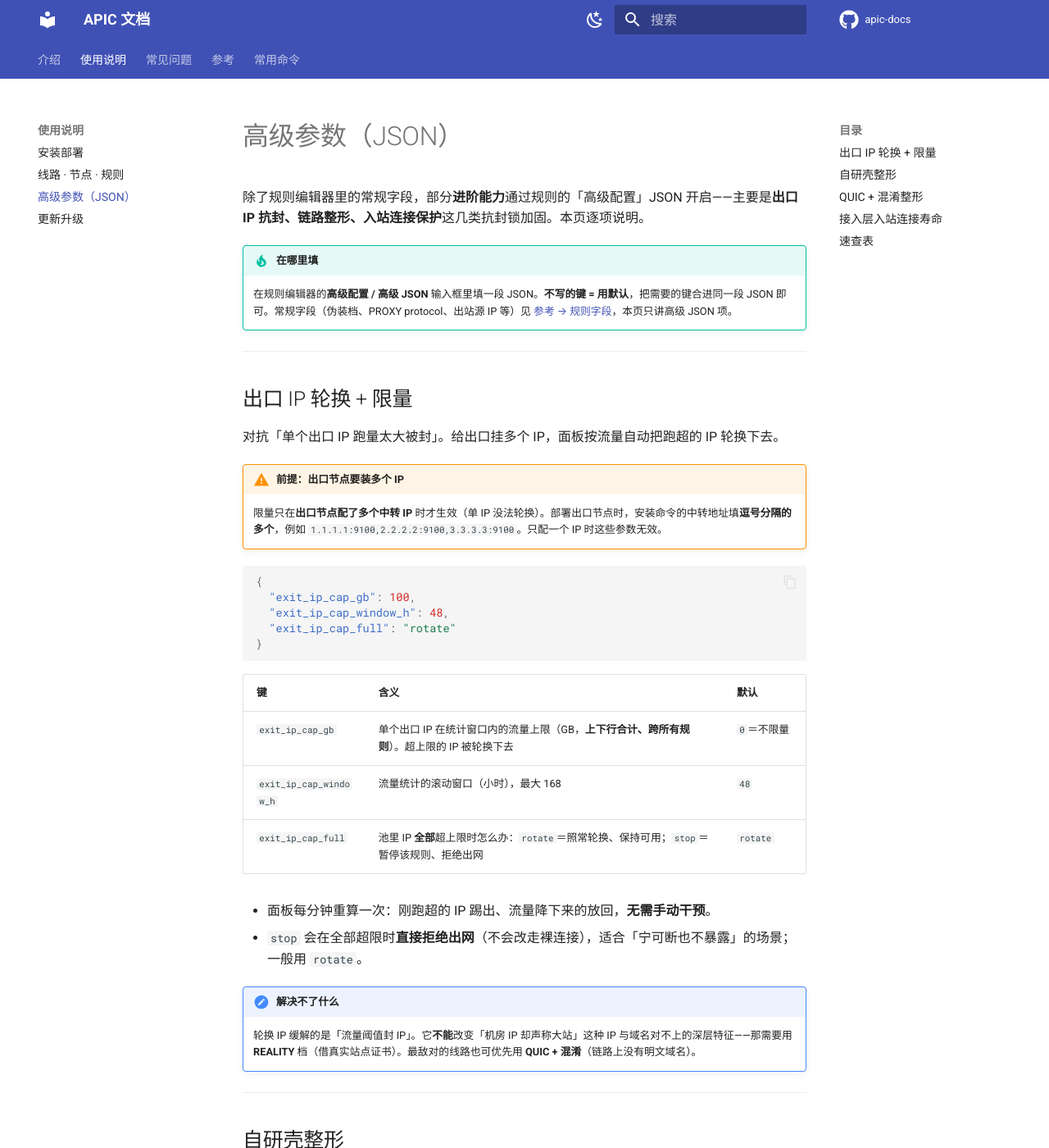
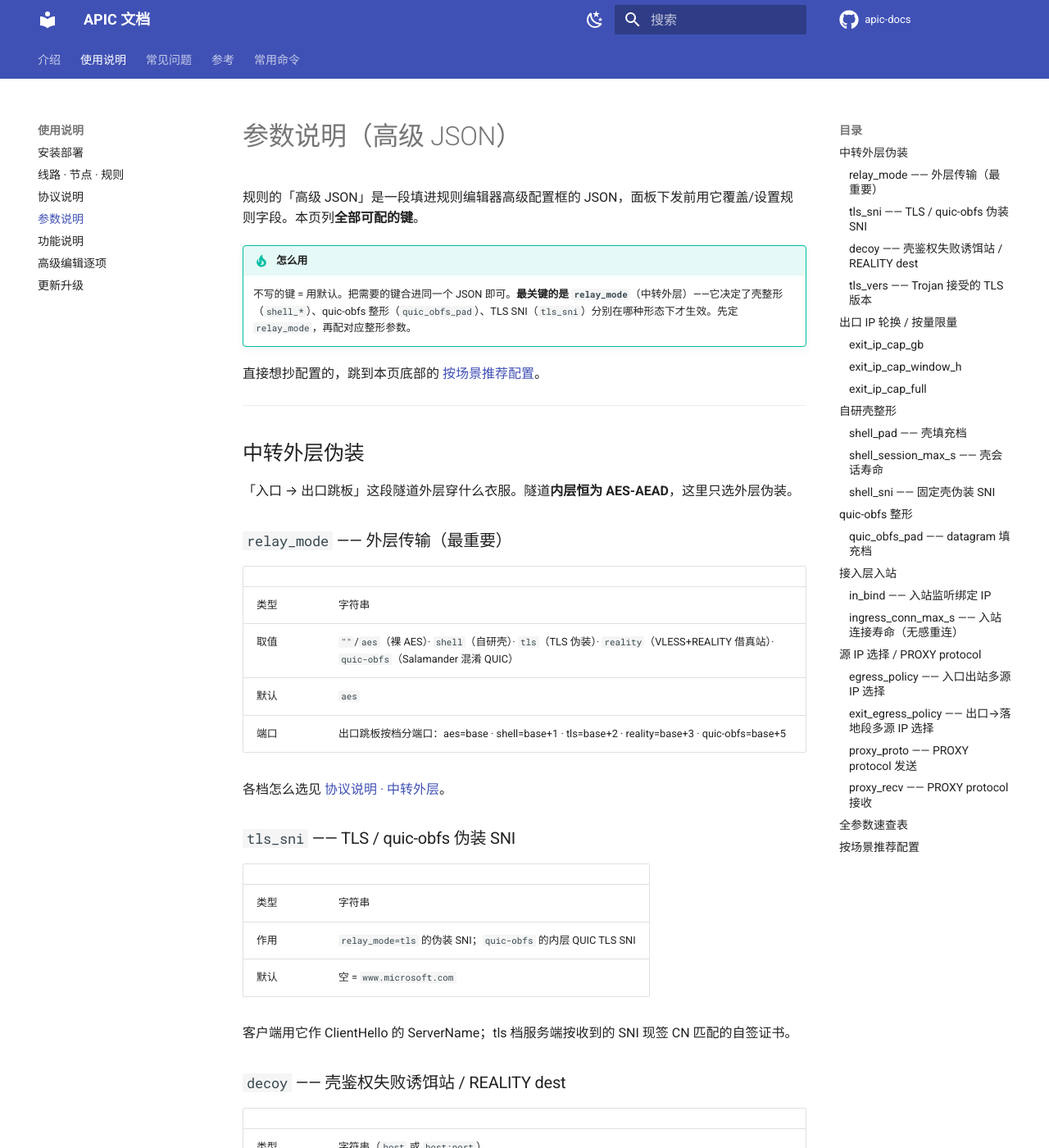
Before and after one commit to cenbaixi/apic-docs, an MkDocs documentation site: the page built from docs/guide/advanced.md, in a window 1280 px wide and 1400 px high. Shown: the whole window at 82% size. Built offline with MkDocs 1.6.1 and Material for MkDocs 9.7.7, drawn with Linux system fonts in a browser that asks for light colours; comment, search, counter and statistics services are not loaded; some of the changed text lies outside the part shown.

````diff
--- a/docs/guide/advanced.md
+++ b/docs/guide/advanced.md
@@ -1,125 +1,299 @@
-# 高级参数（JSON）
+# 参数说明（高级 JSON）
 
-除了规则编辑器里的常规字段，部分**进阶能力**通过规则的「高级配置」JSON 开启——主要是**出口 IP 抗封、链路整形、入站连接保护**这几类抗封锁加固。本页逐项说明。
+规则的「高级 JSON」是一段填进规则编辑器高级配置框的 JSON，面板下发前用它覆盖/设置规则字段。本页列**全部可配的键**。
 
-!!! tip "在哪里填"
-    在规则编辑器的**高级配置 / 高级 JSON** 输入框里填一段 JSON。**不写的键 = 用默认**，把需要的键合进同一段 JSON 即可。常规字段（伪装档、PROXY protocol、出站源 IP 等）见 [参考 → 规则字段](../reference.md#规则字段)，本页只讲高级 JSON 项。
+!!! tip "怎么用"
+    不写的键 = 用默认。把需要的键合进同一个 JSON 即可。**最关键的是 `relay_mode`**（中转外层）——它决定了壳整形（`shell_*`）、quic-obfs 整形（`quic_obfs_pad`）、TLS SNI（`tls_sni`）分别在哪种形态下才生效。先定 `relay_mode`，再配对应整形参数。
+
+直接想抄配置的，跳到本页底部的 [按场景推荐配置](#按场景推荐配置)。
 
 ---
 
-## 出口 IP 轮换 + 限量
+## 中转外层伪装
 
-对抗「单个出口 IP 跑量太大被封」。给出口挂多个 IP，面板按流量自动把跑超的 IP 轮换下去。
+「入口 → 出口跳板」这段隧道外层穿什么衣服。隧道**内层恒为 AES-AEAD**，这里只选外层伪装。
 
-!!! warning "前提：出口节点要装多个 IP"
-    限量只在**出口节点配了多个中转 IP** 时才生效（单 IP 没法轮换）。部署出口节点时，安装命令的中转地址填**逗号分隔的多个**，例如 `1.1.1.1:9100,2.2.2.2:9100,3.3.3.3:9100`。只配一个 IP 时这些参数无效。
+### `relay_mode` —— 外层传输（最重要）
 
-```json
-{
-  "exit_ip_cap_gb": 100,
-  "exit_ip_cap_window_h": 48,
-  "exit_ip_cap_full": "rotate"
-}
-```
+| | |
+| --- | --- |
+| 类型 | 字符串 |
+| 取值 | `""`/`aes`（裸 AES）· `shell`（自研壳）· `tls`（TLS 伪装）· `reality`（VLESS+REALITY 借真站）· `quic-obfs`（Salamander 混淆 QUIC） |
+| 默认 | `aes` |
+| 端口 | 出口跳板按档分端口：aes=base · shell=base+1 · tls=base+2 · reality=base+3 · quic-obfs=base+5 |
 
-| 键 | 含义 | 默认 |
-| --- | --- | --- |
-| `exit_ip_cap_gb` | 单个出口 IP 在统计窗口内的流量上限（GB，**上下行合计、跨所有规则**）。超上限的 IP 被轮换下去 | `0`＝不限量 |
-| `exit_ip_cap_window_h` | 流量统计的滚动窗口（小时），最大 168 | `48` |
-| `exit_ip_cap_full` | 池里 IP **全部**超上限时怎么办：`rotate`＝照常轮换、保持可用；`stop`＝暂停该规则、拒绝出网 | `rotate` |
+各档怎么选见 [协议说明 · 中转外层](protocols.md#二中转外层协议层)。
 
-- 面板每分钟重算一次：刚跑超的 IP 踢出、流量降下来的放回，**无需手动干预**。
-- `stop` 会在全部超限时**直接拒绝出网**（不会改走裸连接），适合「宁可断也不暴露」的场景；一般用 `rotate`。
+### `tls_sni` —— TLS / quic-obfs 伪装 SNI
 
-!!! note "解决不了什么"
-    轮换 IP 缓解的是「流量阈值封 IP」。它**不能**改变「机房 IP 却声称大站」这种 IP 与域名对不上的深层特征——那需要用 **REALITY** 档（借真实站点证书）。最敌对的线路也可优先用 **QUIC + 混淆**（链路上没有明文域名）。
+| | |
+| --- | --- |
+| 类型 | 字符串 |
+| 作用 | `relay_mode=tls` 的伪装 SNI；`quic-obfs` 的内层 QUIC TLS SNI |
+| 默认 | 空 = `www.microsoft.com` |
+
+客户端用它作 ClientHello 的 ServerName；tls 档服务端按收到的 SNI 现签 CN 匹配的自签证书。
+
+### `decoy` —— 壳鉴权失败诱饵站 / REALITY dest
+
+| | |
+| --- | --- |
+| 类型 | 字符串（`host` 或 `host:port`） |
+| 作用 | ① 自研壳前置认证失败时回放到的诱饵站（空 = 伪装 SNI 的 :443）；② `reality` 复用此字段为借证书的真站 dest |
+| 默认 | 空 |
+
+!!! note "REALITY 必填真站"
+    reality 档**必填**一个真实大站（如 `www.apple.com:443`）。壳档可留空。多站轮换可逗号分隔，但每个站都要满足「SNI↔出口 IP 一致性」——随意混入不相关大站反而暴露。
+
+### `tls_vers` —— Trojan 接受的 TLS 版本
+
+| | |
+| --- | --- |
+| 类型 | 字符串（CSV：`1.3` · `1.2` · `1.2,1.3`） |
+| 作用 | 仅 Trojan-over-TLS 档（入站协议 = trojan） |
+
+---
+
+## 出口 IP 轮换 / 按量限量 { #exit-ip-cap }
+
+对抗「单出口 IP 流量阈值封禁」。
+
+!!! warning "前提"
+    出口节点装机时要配**多个** relay IP（`-relay-addr 1.1.1.1:9100,2.2.2.2:9100,...`），否则限量不触发（单 IP 没法轮换）。单 IP 部署这些键无副作用、不生效。
+
+### `exit_ip_cap_gb`
+
+| | |
+| --- | --- |
+| 类型 | 整数（GB） |
+| 作用 | 单个出口 relay IP 在窗口内的流量上限（**上下行合计、跨所有规则**） |
+| 默认 | `0` = 不限量（仅轮换） |
+| 语义 | 超帽的 IP 被踢出出口池；面板每 60s 重算一次（刚超帽踢出、降下来放回） |
+
+### `exit_ip_cap_window_h`
+
+| | |
+| --- | --- |
+| 类型 | 整数（小时） |
+| 作用 | 滚动统计窗口 |
+| 默认 | `48`（最大 168） |
+
+### `exit_ip_cap_full`
+
+| | |
+| --- | --- |
+| 类型 | 字符串 |
+| 取值 | `""`/`rotate`（软限：全超帽时仍全部参与，保可用）· `stop`（硬断：全超帽时空池、拒绝出网） |
+| 默认 | `rotate` |
+
+!!! danger "stop 会直接拒绝出网"
+    `stop` 在全部 IP 超帽时**拒绝出网，不裸奔直连**。适合「宁可断不可裸」的强隐蔽场景。
 
 ---
 
 ## 自研壳整形
 
-仅作用于伪装档 = **自研壳**。壳的核心整形（填充、写入抖动、保活）**默认就开、无需配置**；以下是可选微调。其它伪装档（TLS / REALITY / QUIC+混淆）不受这些键影响。
+仅 `relay_mode=shell` 生效。核心整形（填充量化 + 写入抖动 + keepalive）**默认开、无开关**；以下为可选项。tls/reality/quic-obfs 不受这些键影响。
+
+### `shell_pad` —— 壳填充档
+
+| | |
+| --- | --- |
+| 类型 | 字符串 |
+| 取值 | `""`/`mtu`（激进：每帧填到 ~1.4KB，默认）· `256`（温和：在途向上取整 256B，省流量） |
+| 默认 | `mtu` |
+| 方向 | **仅入口→出口**（出口壳服务端跨规则共用，固定默认档） |
+
+### `shell_session_max_s` —— 壳会话寿命
+
+| | |
+| --- | --- |
+| 类型 | 整数（秒） |
+| 作用 | >0 时入口在 ~该时长（随机化 `[半, 全]`）后主动关壳会话，促重连走新出口 IP |
+| 默认 | `0` = 不限 |
+| 副作用 | 长传输会被打断（客户端自动重连） |
+
+### `shell_sni` —— 固定壳伪装 SNI
+
+| | |
+| --- | --- |
+| 类型 | 字符串 |
+| 作用 | 固定壳每连接的伪装 SNI；空 = 每连接从内置池**轮换**（默认） |
+| 默认 | 空（轮换） |
+
+设为**该出口 IP 实际能对上的站点**更隐蔽；否则留空轮换。
+
+---
+
+## quic-obfs 整形
+
+仅 `relay_mode=quic-obfs` 生效。
+
+### `quic_obfs_pad` —— datagram 填充档
+
+| | |
+| --- | --- |
+| 类型 | 字符串 |
+| 取值 | `""`/`256`（256 边界量化，默认）· `mtu`（填到 1280） |
+| 默认 | `256` 边界 |
+| 方向 | **仅入口→出口**（同 `shell_pad` 不对称） |
+| 上限 | 无论哪档，在途 UDP 报封顶 **1280B**（IPv6 最小 MTU，防 IP 分片） |
+
+噪声注入（入口侧 8–24s 抖动发噪声报）默认开、无需配置。
+
+---
+
+## 接入层入站
+
+### `in_bind` —— 入站监听绑定 IP
+
+| | |
+| --- | --- |
+| 类型 | 字符串 |
+| 作用 | 入站监听绑定的本地 IP（传统转发 tcp 路径） |
+| 默认 | 空 = 全部 `0.0.0.0` |
+
+### `ingress_conn_max_s` —— 入站连接寿命（无感重连）
+
+| | |
+| --- | --- |
+| 类型 | 整数（秒） |
+| 作用 | >0 时入口在 ~该时长后主动关客户 TCP，稀释单入站 IP 的「超长连接」取证特征。开启后内置「无感」收尾：等当前空闲再以 FIN 优雅断连，客户端自然重连，避免传输中途腰斩。 |
+| 默认 | `0` = 不限 |
+| 生效范围 | 仅 TCP 类（传统 / 壳 / TLS / REALITY）；forward 规则 + 单端口规则两条路径都生效 |
+
+!!! warning "建议 ≥300s"
+    太短会频繁断流伤体验。上线前在测试环境确认你的客户端会自动重连。
+
+配套两个高级参数（留空走默认）：
+
+- **`ingress_idle_ms`**：到寿命后连续这么久（毫秒）无数据流动即判定空闲并优雅关。空=默认 1500。
+- **`ingress_grace_cap_s`**：到寿命后最多再等这么久（秒）等空闲；等满仍未空闲则强制优雅关，防大流量连接永不空闲而超长存活。空=默认 45。
+
+---
+
+## 源 IP 选择 / PROXY protocol
+
+### `egress_policy` —— 入口出站多源 IP 选择
+
+| | |
+| --- | --- |
+| 类型 | 字符串（`rr` 轮询，默认 · `random`） |
+| 作用 | 入口配了多个出站源 IP 时，在它们之间怎么选（配合规则的出站源 IP） |
+
+### `exit_egress_policy` —— 出口→落地段多源 IP 选择
+
+| | |
+| --- | --- |
+| 类型 | 字符串（同上） |
+| 作用 | **仅中转时**，出口机拨业务机的源 IP 选择（配合出口段源 IP） |
+
+### `proxy_proto` —— PROXY protocol 发送
+
+| | |
+| --- | --- |
+| 类型 | 字符串（`""` 关 · `v1` 文本头 · `v2` 二进制头） |
+| 作用 | 开启后入站把 PROXY 头作为首段写入上游（经中转透明到达落地），**让落地拿到真实客户端 IP** |
+
+### `proxy_recv` —— PROXY protocol 接收
+
+| | |
+| --- | --- |
+| 类型 | 布尔 |
+| 作用 | 解析客户端/上游传入的 PROXY 头（v1/v2），取其中原始源地址。**链式中转**用：前一跳已带 PROXY 头时，把最原始客户端 IP 继续传给落地 |
+
+---
+
+## 全参数速查表
 
 ```json
 {
+  "relay_mode": "shell",
+  "tls_sni": "www.microsoft.com",
+  "decoy": "www.apple.com:443",
+  "tls_vers": "1.3",
+
+  "exit_ip_cap_gb": 100,
+  "exit_ip_cap_window_h": 48,
+  "exit_ip_cap_full": "rotate",
+
   "shell_pad": "256",
   "shell_session_max_s": 1800,
-  "shell_sni": ""
+  "shell_sni": "",
+
+  "quic_obfs_pad": "mtu",
+
+  "in_bind": "",
+  "ingress_conn_max_s": 600,
+  "ingress_idle_ms": 1500,
+  "ingress_grace_cap_s": 45,
+
+  "egress_policy": "rr",
+  "exit_egress_policy": "rr",
+  "proxy_proto": "v2",
+  "proxy_recv": false
 }
 ```
 
-| 键 | 含义 | 默认 |
-| --- | --- | --- |
-| `shell_pad` | 填充力度：`mtu`＝每包填到约 1.4KB（更均一）；`256`＝按 256 字节量化（更省流量） | `mtu` |
-| `shell_session_max_s` | 壳会话最大寿命（秒）。设置后到点（带随机）主动断开重连，配合上面的出口 IP 轮换可周期性换出口 IP。`0`＝不限 | `0` |
-| `shell_sni` | 固定壳每条连接伪装的站点域名；**留空＝每条连接自动轮换**（默认，更隐蔽）。若设，建议填**该出口 IP 实际能对上的站点** | 空（轮换） |
-
-!!! note "只作用单向"
-    `shell_pad` 只影响**入口 → 出口**方向的填充；回程按默认。这是设计取舍，不影响使用。`shell_session_max_s` 会打断长连接（客户端自动重连），按需开启。
+| 键 | 类型 | 作用形态 | 默认 |
+| --- | --- | --- | --- |
+| `relay_mode` | str | 全 | `aes` |
+| `tls_sni` | str | tls / quic-obfs | `www.microsoft.com` |
+| `decoy` | str | shell / reality | 空 |
+| `tls_vers` | str | trojan | 实现默认 |
+| `exit_ip_cap_gb` | int | 全（出口多 IP 才生效） | 不限 |
+| `exit_ip_cap_window_h` | int | 同上 | 48h |
+| `exit_ip_cap_full` | str | 同上 | `rotate` |
+| `shell_pad` | str | shell | `mtu` |
+| `shell_session_max_s` | int | shell | 不限 |
+| `shell_sni` | str | shell | 轮换 |
+| `quic_obfs_pad` | str | quic-obfs | `256` 边界 |
+| `in_bind` | str | 全（tcp 路径） | `0.0.0.0` |
+| `ingress_conn_max_s` | int | TCP 类 | 不限 |
+| `ingress_idle_ms` | int | 同上（仅寿命>0） | 1500 |
+| `ingress_grace_cap_s` | int | 同上（仅寿命>0） | 45 |
+| `egress_policy` | str | 全（入口多源 IP） | `rr` |
+| `exit_egress_policy` | str | 中转（出口多源 IP） | `rr` |
+| `proxy_proto` | str | 全 | 关 |
+| `proxy_recv` | bool | 全 | false |
 
 ---
 
-## QUIC + 混淆整形
+## 按场景推荐配置
 
-仅作用于伪装档 = **QUIC + 混淆**。在已有的整包加扰之上，把 UDP 包大小量化、并注入噪声包，进一步抹平流量形状。**噪声注入默认开、无需配置**。
+=== "A · 通用跨墙（壳）"
+    ```json
+    { "relay_mode": "shell", "shell_pad": "256", "shell_session_max_s": 1800 }
+    ```
 
-```json
-{ "quic_obfs_pad": "mtu" }
-```
+=== "B · 最敌对跨墙跳（无 SNI）"
+    ```json
+    { "relay_mode": "quic-obfs", "quic_obfs_pad": "mtu" }
+    ```
+    出口 + 入口两端都要 v1.9.0 及以上。
 
-| 键 | 含义 | 默认 |
-| --- | --- | --- |
-| `quic_obfs_pad` | UDP 包填充：`256`＝按 256 字节量化；`mtu`＝填到 1280（更均一、更费流量）。无论哪档都**封顶 1280 字节**以避免分片 | `256` |
+=== "C · 出口 IP 抗封（多 IP 出口）"
+    ```json
+    { "relay_mode": "shell", "exit_ip_cap_gb": 100, "exit_ip_cap_window_h": 48, "exit_ip_cap_full": "rotate" }
+    ```
+    出口装机 `-relay-addr` 配逗号多 IP。
 
-!!! warning "升级须两端同时进行"
-    此能力调整了 QUIC + 混淆的链路格式，**新旧不兼容**。用了「QUIC + 混淆」档的那一跳，**入口和出口两端节点必须同时更新**到支持的版本，升级窗口内该档短暂断流（其它伪装档不受影响）。升级完两端再确认连通。
+=== "D · 入站 IP 稀缺、稀释取证"
+    ```json
+    { "relay_mode": "shell", "ingress_conn_max_s": 600 }
+    ```
+
+=== "E · 让落地拿真实客户端 IP"
+    ```json
+    { "relay_mode": "aes", "proxy_proto": "v2" }
+    ```
+
+=== "F · 最隐蔽（借真站，IP↔域名对上）"
+    ```json
+    { "relay_mode": "reality", "decoy": "www.apple.com:443" }
+    ```
 
 ---
 
-## 接入层入站连接寿命
-
-面向**接入层 IP 紧张、无法轮换**的场景：到点主动断开客户端连接、促其重连，**稀释单个入站 IP 上「超长连接」的取证特征**。对传统转发与单端口 SNI 两种规则都生效。
-
-```json
-{ "ingress_conn_max_s": 600 }
-```
-
-| 键 | 含义 | 默认 |
-| --- | --- | --- |
-| `ingress_conn_max_s` | 客户端入站连接最大寿命（秒）。到点（带随机）主动断开，客户端会自动重连。`0`＝不限 | `0` |
-
-!!! note "尽力而为，不是根治"
-    入站 IP 没有更换，这只是**延缓取证、增加判定难度**。**建议 ≥300 秒**，太短会频繁断流影响体验。上线前在测试线路确认你的客户端协议能正常自动重连。
-
----
-
-## 速查表
-
-把需要的键合进同一段 JSON：
-
-```json
-{
-  "exit_ip_cap_gb": 100,
-  "exit_ip_cap_window_h": 48,
-  "exit_ip_cap_full": "rotate",
-  "shell_pad": "256",
-  "shell_session_max_s": 1800,
-  "shell_sni": "",
-  "quic_obfs_pad": "mtu",
-  "ingress_conn_max_s": 600
-}
-```
-
-| 键 | 作用伪装档 | 默认 |
-| --- | --- | --- |
-| `exit_ip_cap_gb` / `exit_ip_cap_window_h` / `exit_ip_cap_full` | 全部（出口需配多 IP） | 不限量 |
-| `shell_pad` / `shell_session_max_s` / `shell_sni` | 自研壳 | 见各项 |
-| `quic_obfs_pad` | QUIC + 混淆 | 256 量化 |
-| `ingress_conn_max_s` | 全部 | 不限 |
-
-!!! tip "怎么选组合"
-    - 通用抗识别：`自研壳` + `shell_pad: "256"`
-    - 最敌对线路（无明文域名）：`QUIC + 混淆` + `quic_obfs_pad: "mtu"`（两端同时升级）
-    - 出口 IP 抗封：任意档 + `exit_ip_cap_*`（出口配多 IP）
-    - 接入 IP 紧张：任意档 + `ingress_conn_max_s`
-    - 最隐蔽（IP 与域名对得上）：`REALITY` + 借真站
+!!! note "参数语义以面板版本为准"
+    各版本变更见更新日志。本页参数随面板能力演进，新版本可能新增键。
--- a/mkdocs.yml
+++ b/mkdocs.yml
@@ -1,10 +1,9 @@
 site_name: APIC 文档
-site_url: https://docs.apic.gg/            # ← 改成你的实际文档地址(或删掉用默认 *.github.io)
+site_url: https://docs.apic.gg/
 site_description: APIC 中转 / CDN 面板 —— 安装、配置、运维与参考
 site_author: APIC
 copyright: Copyright &copy; APIC
 
-# ↓ 改成你放文档的仓库;若文档和代码同库,指向代码库即可
 repo_url: https://github.com/cenbaixi/apic-docs
 repo_name: apic-docs
 edit_uri: edit/main/docs/
@@ -79,7 +78,10 @@ nav:
   - 使用说明:
       - 安装部署: guide/install.md
       - 线路 · 节点 · 规则: guide/usage.md
-      - 高级参数（JSON）: guide/advanced.md
+      - 协议说明: guide/protocols.md
+      - 参数说明: guide/advanced.md
+      - 功能说明: guide/features.md
+      - 高级编辑逐项: guide/fields.md
       - 更新升级: guide/update.md
   - 常见问题: faq.md
   - 参考: reference.md
````
Also changed, not shown: docs/guide/features.md (added, +107 -0 lines), docs/guide/fields.md (added, +148 -0 lines), docs/guide/protocols.md (added, +88 -0 lines).
